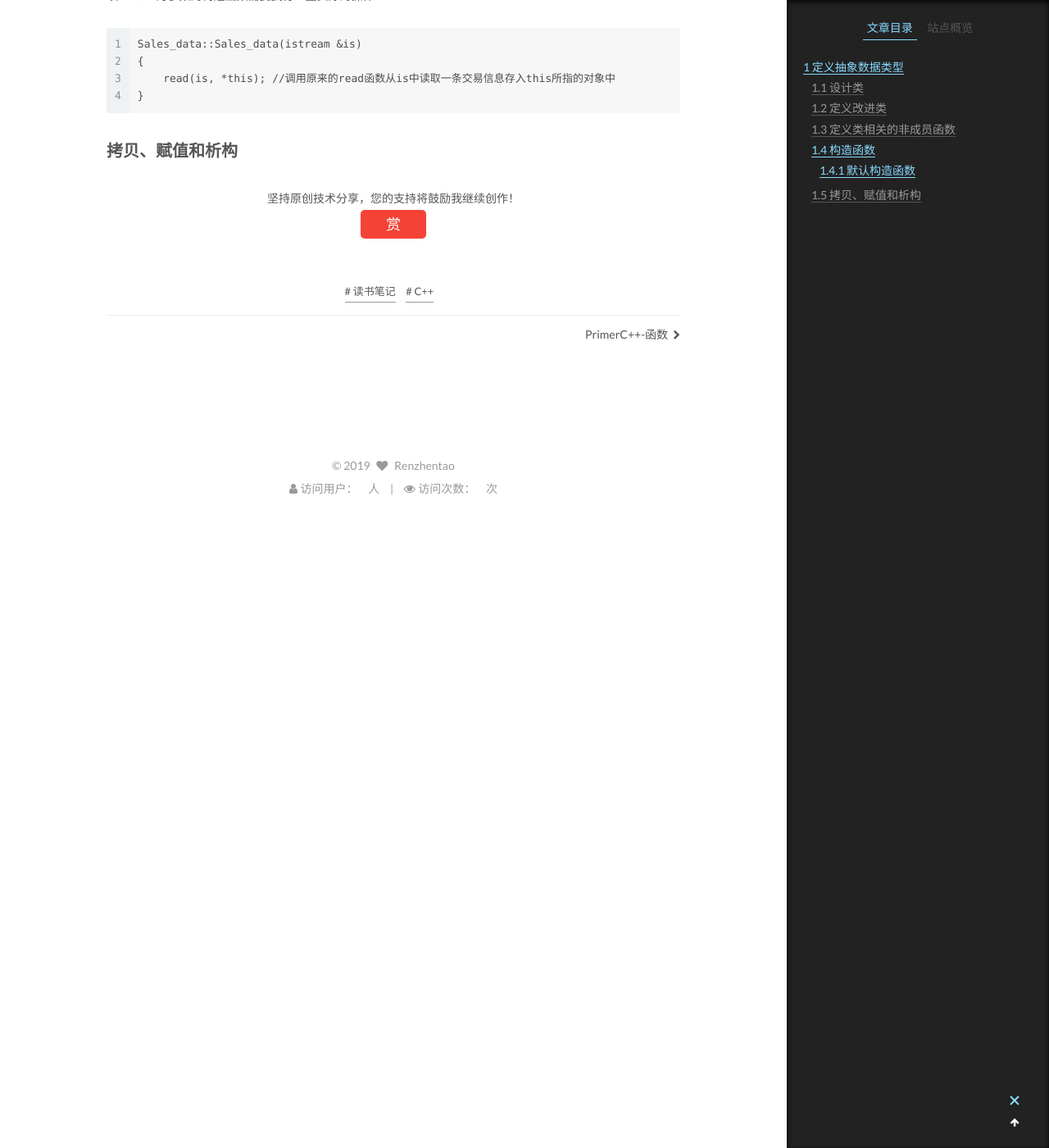
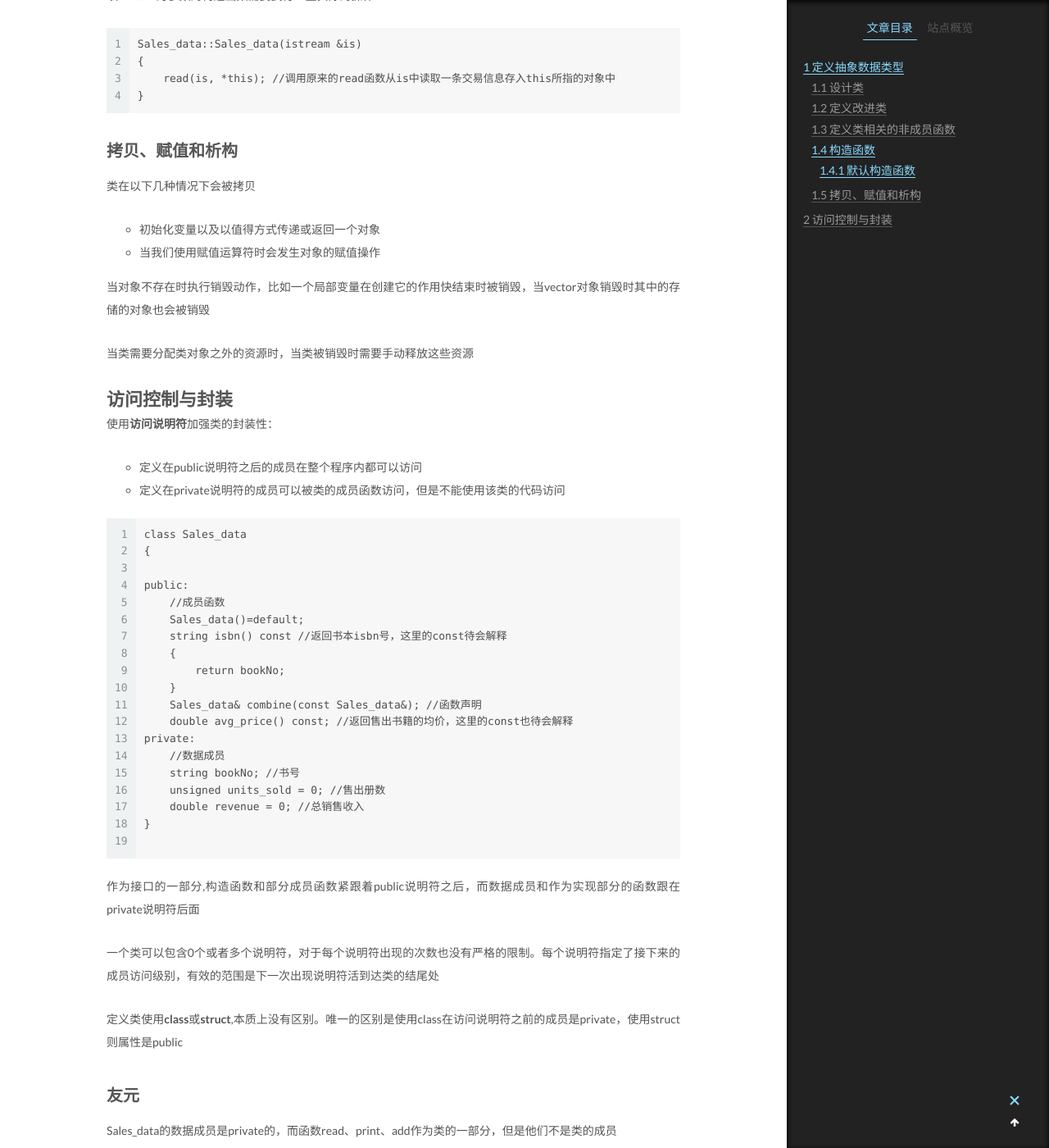
Before and after one commit to marco6688/sirren.github.io, a Jekyll site: the page built from _posts/2019-04-10-PrimerC++-note-6.md, in a window 1280 px wide and 1400 px high, scrolled down 5749 px. Shown: the whole window at 82% size. Built offline with Jekyll 4.4.1, drawn with Linux system fonts in a browser that asks for light colours; comment, search, counter and statistics services are not loaded; some of the changed text lies outside the part shown.

Commit message:
add note

````diff
--- a/_posts/2019-04-10-PrimerC++-note-6.md
+++ b/_posts/2019-04-10-PrimerC++-note-6.md
@@ -246,3 +246,84 @@ Sales_data::Sales_data(istream &is)
 ```
 
 ## 拷贝、赋值和析构
+
+类在以下几种情况下会被拷贝
+
+* 初始化变量以及以值得方式传递或返回一个对象
+* 当我们使用赋值运算符时会发生对象的赋值操作
+
+当对象不存在时执行销毁动作，比如一个局部变量在创建它的作用快结束时被销毁，当vector对象销毁时其中的存储的对象也会被销毁
+
+当类需要分配类对象之外的资源时，当类被销毁时需要手动释放这些资源
+
+# 访问控制与封装
+
+使用**访问说明符**加强类的封装性：
+
+* 定义在public说明符之后的成员在整个程序内都可以访问
+* 定义在private说明符的成员可以被类的成员函数访问，但是不能使用该类的代码访问
+
+```
+class Sales_data
+{
+
+public:
+    //成员函数
+    Sales_data()=default;
+    string isbn() const //返回书本isbn号，这里的const待会解释
+    {
+        return bookNo;
+    }
+    Sales_data& combine(const Sales_data&); //函数声明
+    double avg_price() const; //返回售出书籍的均价，这里的const也待会解释
+private:
+    //数据成员
+    string bookNo; //书号
+    unsigned units_sold = 0; //售出册数
+    double revenue = 0; //总销售收入
+}
+
+```
+作为接口的一部分,构造函数和部分成员函数紧跟着public说明符之后，而数据成员和作为实现部分的函数跟在private说明符后面
+
+一个类可以包含0个或者多个说明符，对于每个说明符出现的次数也没有严格的限制。每个说明符指定了接下来的成员访问级别，有效的范围是下一次出现说明符活到达类的结尾处
+
+定义类使用**class**或**struct**,本质上没有区别。唯一的区别是使用class在访问说明符之前的成员是private，使用struct则属性是public
+
+## 友元
+
+Sales_data的数据成员是private的，而函数read、print、add作为类的一部分，但是他们不是类的成员
+
+类可以允许其他类或者函数访问他们的非公有成员，令其他类成为他的**有元**，只需要在增加一条以friend关键字开始的函数声明
+
+```
+struct Sales_data
+{
+    friend istream &read(istream&, Sales_data&);
+
+private:
+    //数据成员
+    string bookNo; //书号
+    unsigned units_sold = 0; //售出册数
+    double revenue = 0; //总销售收入
+
+public:
+    //成员函数
+    string isbn() const //返回书本isbn号，这里的const待会解释
+    {
+        return bookNo;
+    }
+    Sales_data& combine(const Sales_data&); //函数声明
+    double avg_price() const; //返回售出书籍的均价，这里的const也待会解释
+}
+istream &read(istream&, Sales_data&) //声明在类外且无作用域符号，为非成员函数
+{
+    double price = 0;
+    is >> item.bookNo >> item.units_sold >> price;
+    item.revenue = price * item.units_sold;
+    return is;
+}
+
+```
+
+友元只能在类的内部声明，并且不受访问修饰符的限制
````
